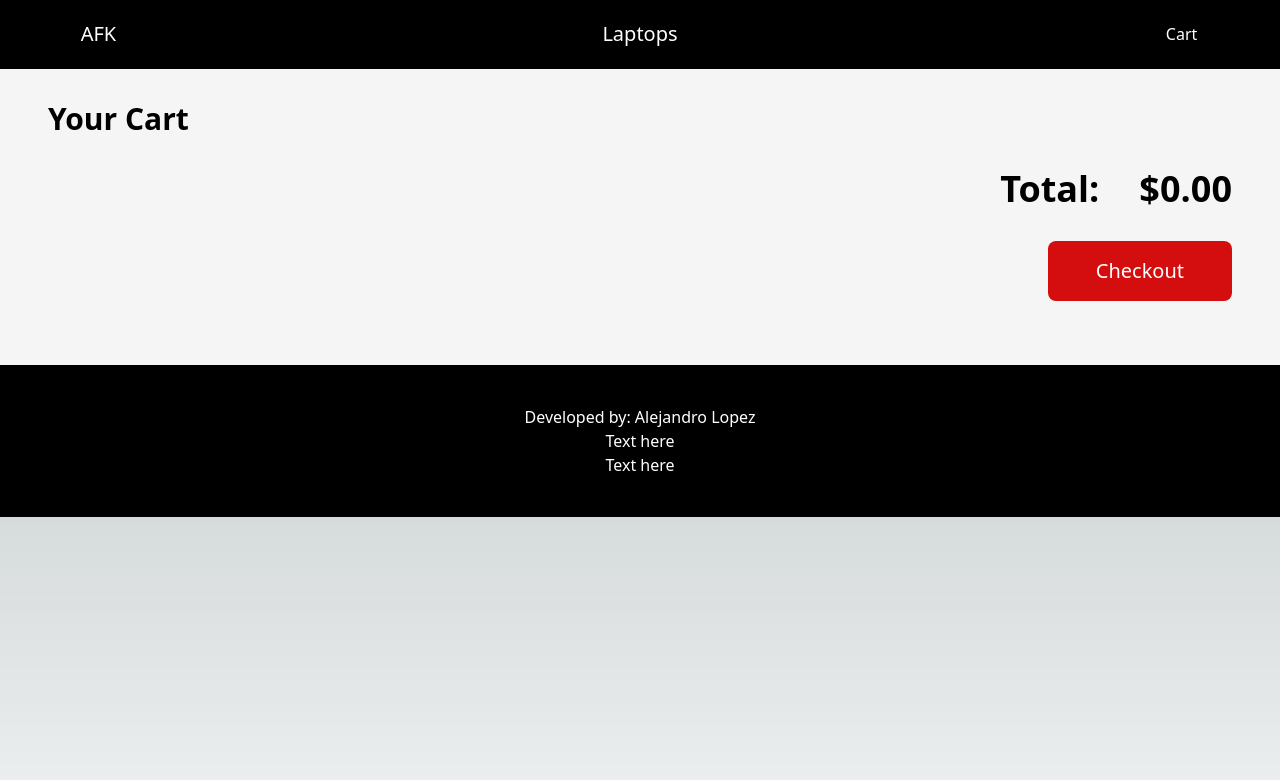
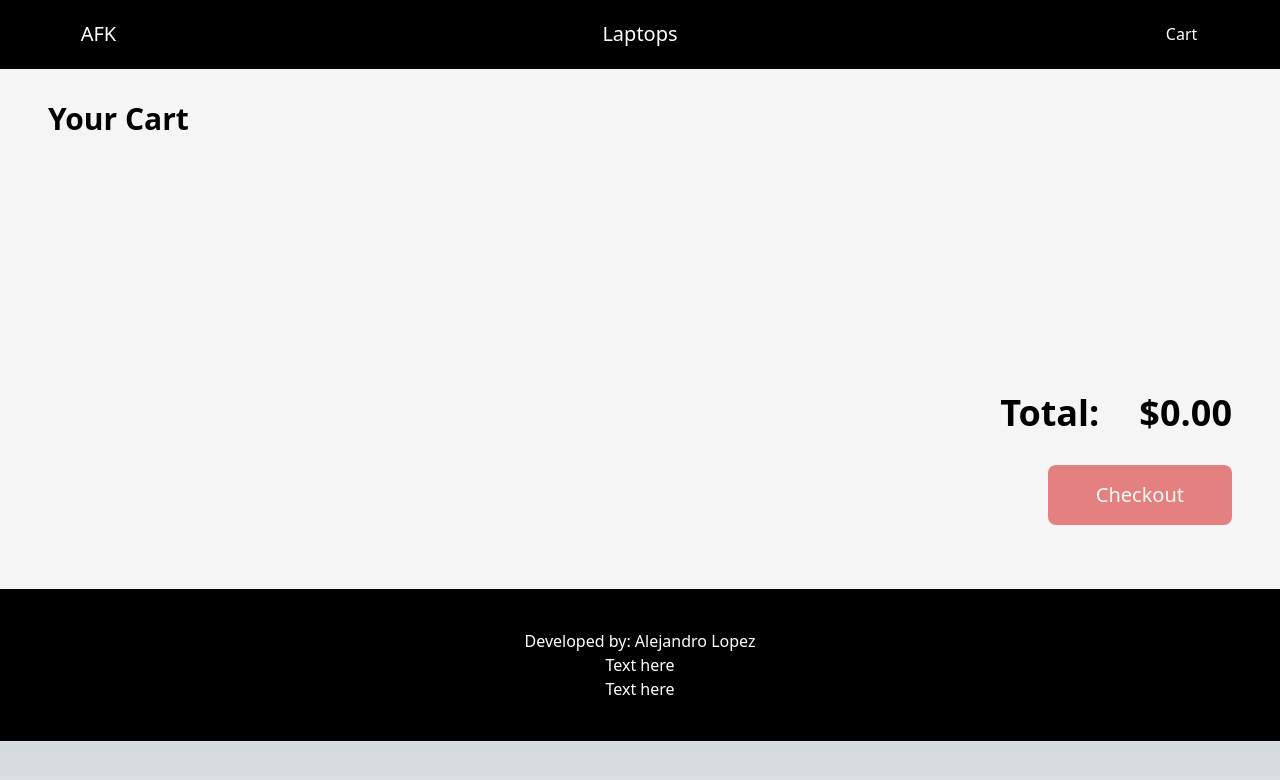
Before and after one commit to AlejandroALopez/e-commerce, a Next.js app: page /checkout/cart in a window 1280 px wide. Shown: the top 780 px of the page. Built offline with nearby package versions, Linux system fonts and the light colour scheme.

Commit message:
cart added to local storage

```diff
--- a/pages/_app.tsx
+++ b/pages/_app.tsx
@@ -7,8 +7,13 @@ import {
   Dispatch,
   SetStateAction,
   useContext,
+  useEffect,
 } from "react";
 import { CartElement } from "@/types/cartTypes";
+import {
+  getLocalStorageItem,
+  setLocalStorageItem,
+} from "@/utils/localStorageUtils";
 
 interface ContextProps {
   cart: CartElement[];
@@ -23,6 +28,14 @@ export const CartContext = createContext<ContextProps>({
 export default function App({ Component, pageProps }: AppProps) {
   const [cart, setCart] = useState<CartElement[]>([]);
 
+  // Load cart from local storage on component mount
+  useEffect(() => {
+    const storedCart = getLocalStorageItem("cart");
+    if (storedCart) {
+      setCart(storedCart);
+    }
+  }, []);
+
   return (
     <Layout>
       <CartContext.Provider value={{ cart, setCart }}>
--- a/pages/catalogue/[productId]/index.tsx
+++ b/pages/catalogue/[productId]/index.tsx
@@ -11,6 +11,7 @@ import {
   costDifferenceFormatter,
 } from "@/utils/productConstants";
 import { getOneProductHandler } from "@/actions/productActions";
+import { setLocalStorageItem } from "@/utils/localStorageUtils";
 
 interface ProductProps {
   productData: Laptop;
@@ -66,11 +67,12 @@ function ProductPage(props: ProductProps) {
     const prod = {
       number: 1,
       price: currentPrice,
-      product: customProduct
+      product: customProduct,
     };
+    setLocalStorageItem("cart", [...cart, prod]); // save new cart in local storage
     setCart((prevCart) => [...prevCart, prod]);
     router.back();
-  };
+  }
 
   return (
     <Fragment>
@@ -86,7 +88,11 @@ function ProductPage(props: ProductProps) {
           <div className={"w-full my-6 p-5 bg-white drop-shadow-lg"}>
             <p className={"text-3xl"}>{props.productData.title}</p>
           </div>
-          <ImageSelector id={props.productData.id} type={props.productData.type} images={props.productData.images}/>
+          <ImageSelector
+            id={props.productData.id}
+            type={props.productData.type}
+            images={props.productData.images}
+          />
         </div>
         <div className={"w-1/2"}>
           <div
@@ -101,7 +107,9 @@ function ProductPage(props: ProductProps) {
               </span>
             </p>
             <button
-              className={"bg-[#D40E0E] rounded-sm py-2 px-6 drop-shadow-lg transition hover:scale-110 duration-300"}
+              className={
+                "bg-[#D40E0E] rounded-sm py-2 px-6 drop-shadow-lg transition hover:scale-110 duration-300"
+              }
               onClick={addProductToCart}
             >
               <p className={"text-white"}>Add to cart</p>
@@ -174,9 +182,7 @@ export default ProductPage;
 export async function getServerSideProps(context: GetServerSidePropsContext) {
   const { productId } = context.query;
 
-  const selectedProduct = await getOneProductHandler(
-    productId as string,
-  );
+  const selectedProduct = await getOneProductHandler(productId as string);
 
   return {
     props: {
--- a/pages/checkout/cart/index.tsx
+++ b/pages/checkout/cart/index.tsx
@@ -1,9 +1,13 @@
 import Head from "next/head";
 import Image from "next/image";
 import { useCartContext } from "@/pages/_app";
-import { Fragment } from "react";
+import { Fragment, useEffect } from "react";
 import { moneyFormatter } from "@/utils/productConstants";
 import { bucket, getFolderName } from "@/utils/awsConstants";
+import {
+  getLocalStorageItem,
+  setLocalStorageItem,
+} from "@/utils/localStorageUtils";
 
 export function Cart() {
   const { cart, setCart } = useCartContext();
@@ -17,6 +21,7 @@ export function Cart() {
 
       return p;
     });
+    setLocalStorageItem("cart", updatedProducts);
     setCart(updatedProducts);
   }
 
@@ -29,6 +34,7 @@ export function Cart() {
 
       return p;
     });
+    setLocalStorageItem("cart", updatedProducts);
     setCart(updatedProducts);
   }
 
@@ -36,12 +42,21 @@ export function Cart() {
     const updatedProducts = cart.filter((p) => {
       return p.product.id !== id;
     });
+    setLocalStorageItem("cart", updatedProducts);
     setCart(updatedProducts);
   }
 
   function getTotalPrice() {
     return cart.reduce((total, p) => (total = total + p.price * p.number), 0);
   }
+
+  // Load cart from local storage on component mount
+  useEffect(() => {
+    const storedCart = getLocalStorageItem("cart");
+    if (storedCart) {
+      setCart(storedCart);
+    }
+  }, []);
 
   return (
     <Fragment>
@@ -58,12 +73,14 @@ export function Cart() {
         <div className={"mt-4"}>
           <p className={"text-3xl font-semibold"}>Your Cart</p>
         </div>
+        <div className={"min-h-[12rem]"}>
           {cart.map((p) => (
             <div
               key={p.product.id}
-            className={"flex flex-row h-60 rounded-md bg-white drop-shadow-md"}
+              className={
+                "flex flex-row h-60 rounded-md bg-white drop-shadow-md"
+              }
             >
-            {/* <div className={"bg-gray-300 w-3/12 h-full p-4"} /> */}
               <div className={"flex justify-center items-center w-3/12 h-full"}>
                 <Image
                   src={`${bucket}/${getFolderName(p.product.type)}/${
@@ -79,7 +96,7 @@ export function Cart() {
               </div>
               <div
                 className={
-                "flex flex-row-reverse justify-between w-4/12 h-full p-4"
+                  "flex flex-row-reverse flex-wrap justify-between w-4/12 h-full p-4"
                 }
               >
                 <div className={"flex flex-col items-end"}>
@@ -112,6 +129,7 @@ export function Cart() {
               </div>
             </div>
           ))}
+        </div>
         <div className={"flex flex-row-reverse"}>
           <div className={"flex flex-row items justify-end gap-10 w-1/2"}>
             <p className={"text-4xl font-semibold"}>Total: </p>
@@ -122,19 +140,21 @@ export function Cart() {
         </div>
         <div className={"flex flex-row-reverse mb-12"}>
           <button
-            className={
-              "bg-[#D40E0E] py-4 px-12 rounded-lg transition hover:scale-110 duration-300"
-            }
+            className={`bg-[#D40E0E] py-4 px-12 rounded-lg ${
+              cart.length === 0
+                ? "opacity-50"
+                : "transition hover:scale-110 duration-300"
+            }`}
+            disabled={cart.length === 0}
             onClick={() => {
               fetch("http://localhost:3000/api/create-checkout-session", {
                 method: "POST",
                 body: JSON.stringify({ cart }),
               })
-              .then(res => res.json())
-              .then(data => {
-                window.location.href = data.session.url
-              })
-              ;
+                .then((res) => res.json())
+                .then((data) => {
+                  window.location.href = data.session.url;
+                });
             }}
           >
             <p className={"text-white text-xl"}>Checkout</p>
--- /dev/null
+++ b/utils/localStorageUtils.tsx
@@ -0,0 +1,28 @@
+// Get data from local storage
+export const getLocalStorageItem = (key: any) => {
+    try {
+      const item = localStorage.getItem(key);
+      return item ? JSON.parse(item) : null;
+    } catch (error) {
+      console.error('Error getting data from local storage:', error);
+      return null;
+    }
+  };
+
+  // Set data in local storage
+  export const setLocalStorageItem = (key: any, value: any) => {
+    try {
+      localStorage.setItem(key, JSON.stringify(value));
+    } catch (error) {
+      console.error('Error setting data in local storage:', error);
+    }
+  };
+
+  // Remove data from local storage
+  export const removeLocalStorageItem = (key: any) => {
+    try {
+      localStorage.removeItem(key);
+    } catch (error) {
+      console.error('Error removing data from local storage:', error);
+    }
+  };
```
Lines whose indentation alone changed are shown as unchanged.
